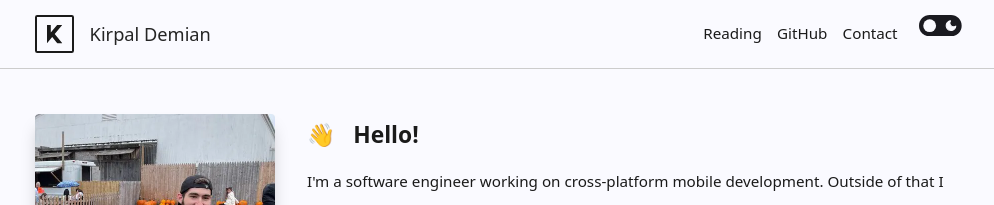
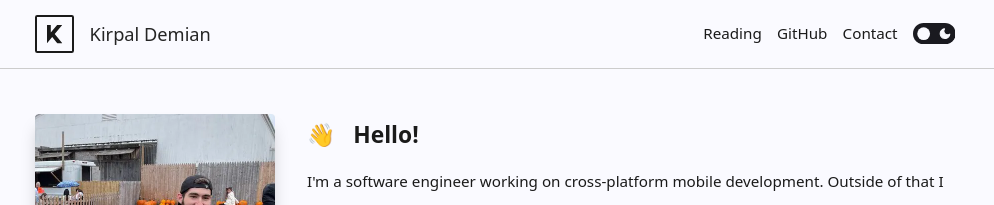
Before and after one commit to Kirpal/kirpal, a Jekyll site: the page built from index.html, in a window 1280 px wide. Shown: the top 205 px of the page, without its empty margins (141-1135 px from the left). Built offline with Jekyll 4.4.1, drawn with Linux system fonts in a browser that asks for light colours.

Commit message:
Update dark mode toggle

```diff
--- a/_sass/_nav.scss
+++ b/_sass/_nav.scss
@@ -29,8 +29,7 @@
   }
 
   #theme-switch {
-    left: 0.5em;
-    top: -0.3em;
+    top: 0.3em;
     line-height: 0;
     padding: 0;
     border: none;
```
